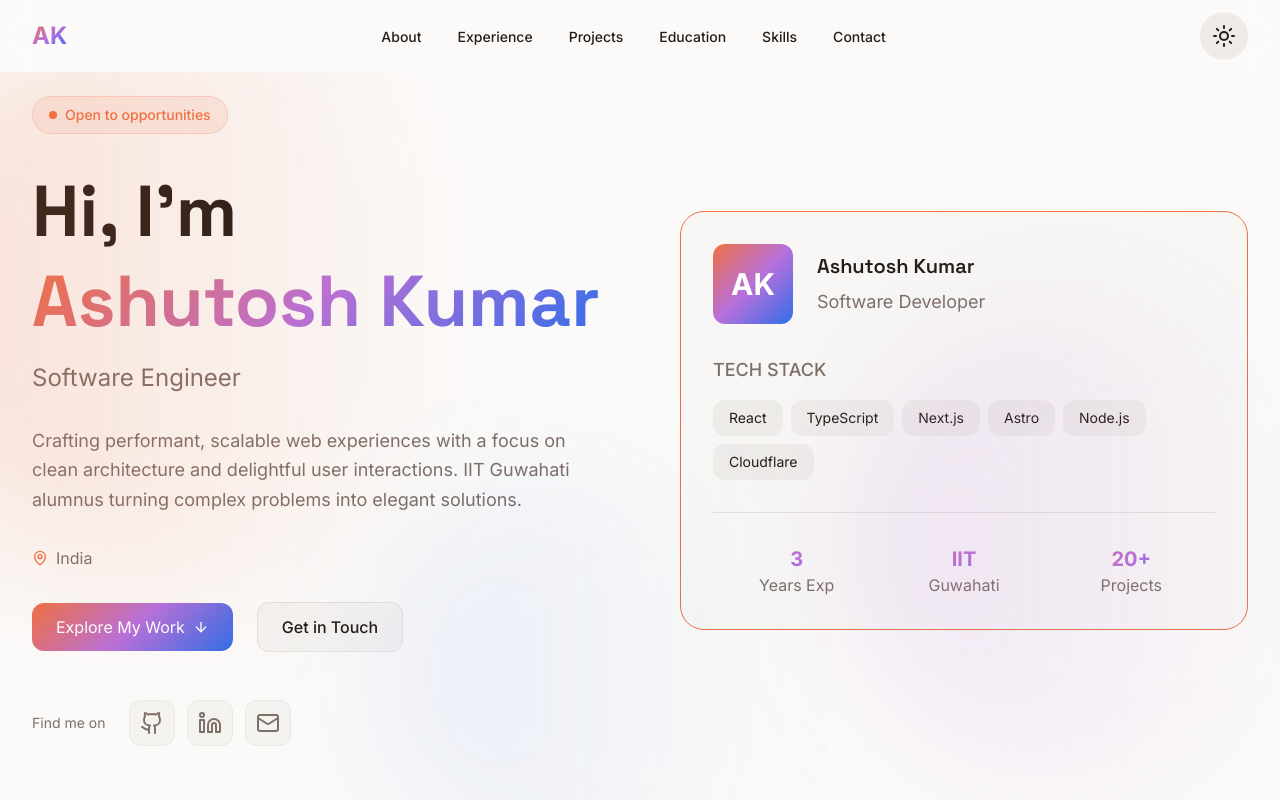
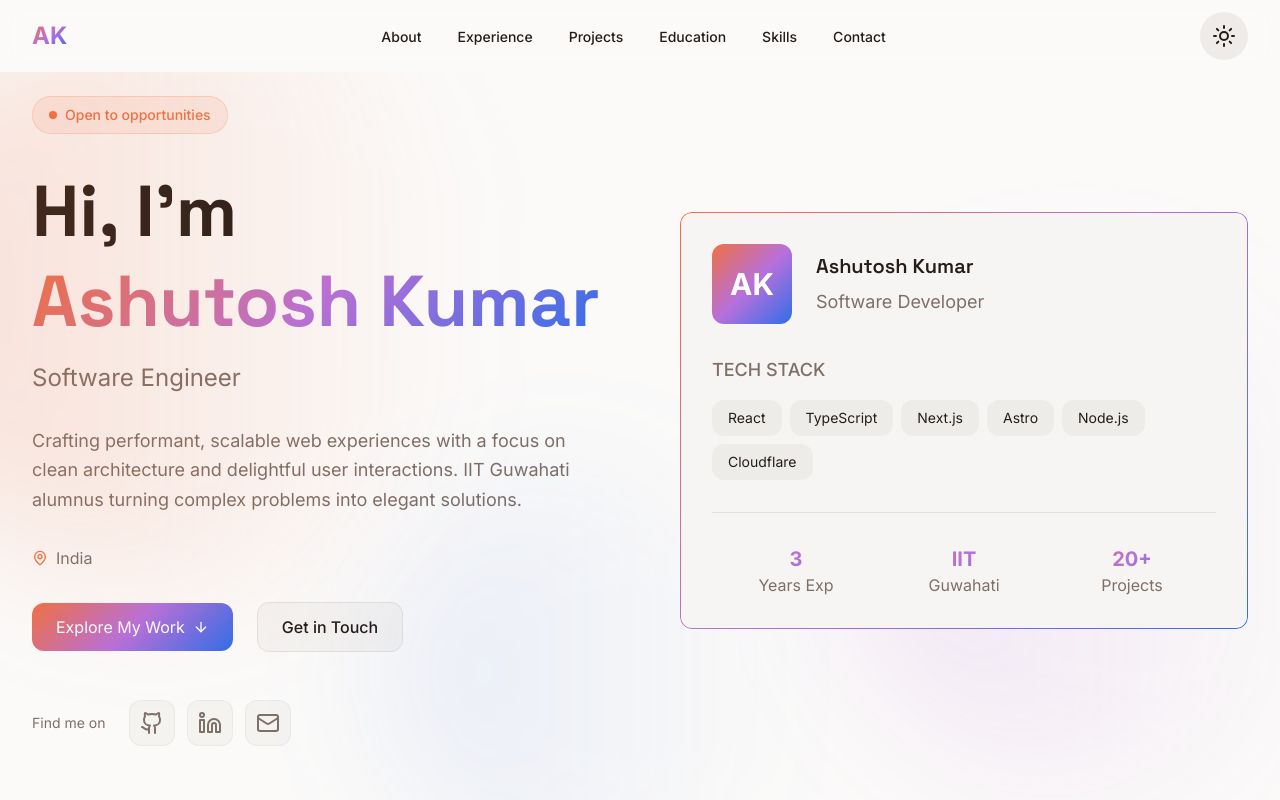
Before and after one commit to Ashu112/Portfolio-v2, a Next.js app: page / in a window 1280 px wide. Shown: the top 800 px of the page. Built offline with nearby package versions, Linux system fonts and the light colour scheme.

Commit message:
gradient border added

```diff
--- a/src/app/globals.css
+++ b/src/app/globals.css
@@ -146,4 +146,27 @@
     background: hsl(var(--card));
     border-radius: var(--radius);
   }
+
+  .gradient-border::before {
+    content: '';
+    position: absolute;
+    inset: 0;
+    padding: 1px;
+    border-radius: inherit;
+    background: linear-gradient(
+      135deg,
+      hsl(var(--gradient-start)),
+      hsl(var(--gradient-mid)),
+      hsl(var(--gradient-end))
+    );
+    -webkit-mask:
+      linear-gradient(#fff 0 0) content-box,
+      linear-gradient(#fff 0 0);
+    mask:
+      linear-gradient(#fff 0 0) content-box,
+      linear-gradient(#fff 0 0);
+    -webkit-mask-composite: xor;
+    mask-composite: exclude;
+    pointer-events: none;
+  }
 }
--- a/src/components/Hero.tsx
+++ b/src/components/Hero.tsx
@@ -115,7 +115,7 @@ export default function Hero() {
 
           {/* Hero right */}
           <div>
-            <div className="bg-card/60 border-primary shadow-elevated-lg rounded-3xl border p-8">
+            <div className="bg-card/60 gradient-border shadow-elevated-lg rounded-3xl p-8">
               <div className="mb-8 flex items-center gap-6">
                 <div className="gradient-bg-strong flex h-20 w-20 items-center justify-center rounded-xl">
                   <span className="text-primary-foreground text-3xl font-bold">
```
